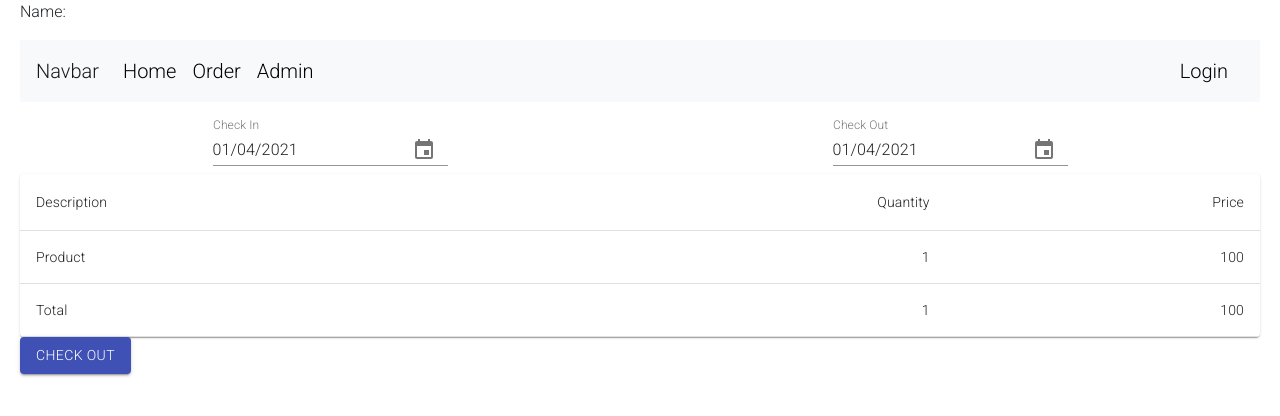
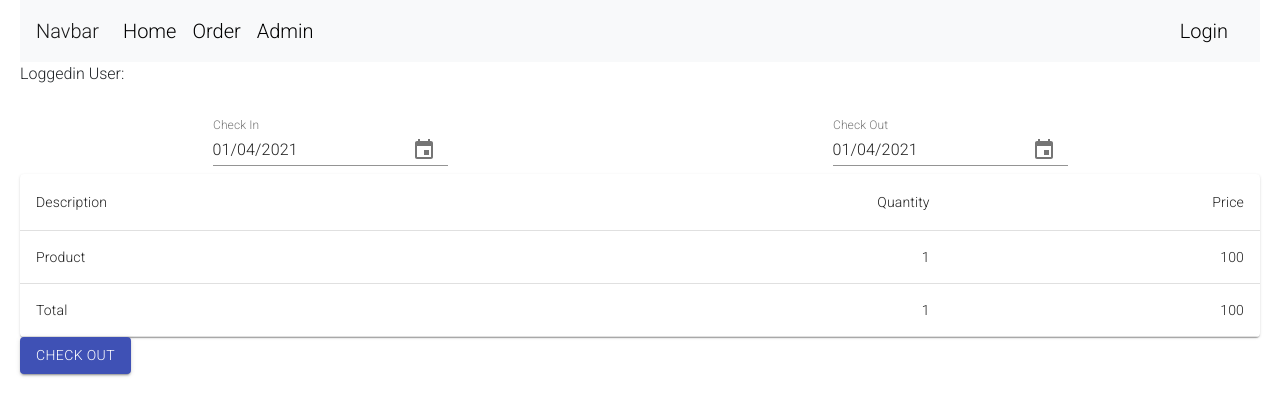
Before and after one commit to jihan212/plant-shop-client, a React (Create React App) app: page /checkout in a window 1280 px wide. Shown: the top 416 px of the page. Built offline with nearby package versions, Linux system fonts and the light colour scheme.

Commit message:
full-stack-client

```diff
--- a/src/App.js
+++ b/src/App.js
@@ -16,7 +16,6 @@ function App() {
   return (
     <div className="Container">
       <UserContext.Provider value={[loggedinUser, setLoggedinUser]}>
-        <p>Name:{loggedinUser.name}</p>
       <Router>
       <Navigation></Navigation>
         <Switch>
--- a/src/components/Checkout/Checkout.js
+++ b/src/components/Checkout/Checkout.js
@@ -65,6 +65,7 @@ const Checkout = () => {
 
     return (
         <div>
+          <p>Loggedin User: {loggedinUser.name}</p>
 
             <MuiPickersUtilsProvider utils={DateFnsUtils}>
       <Grid container justify="space-around">
--- a/src/components/Login/Login.js
+++ b/src/components/Login/Login.js
@@ -55,12 +55,12 @@ const Login = () => {
                     <Form.Control type="password" placeholder="Password" />
                 </Form.Group>
 
-                <Button variant="outline-dark" className="submitBtn" type="submit"> Login </Button>
+                <Button onClick={handleGoogleLogin} variant="outline-dark" className="submitBtn" type="submit"> Login </Button>
             </Form>
             </div>
             <div className="buttons">
                 <Button onClick={handleGoogleLogin} variant="outline-dark"> <FaGoogle /> Continue With Google </Button>
-                <Button variant="outline-dark"> <FaFacebook /> Continue With Facebook </Button>
+                <Button onClick={handleGoogleLogin} variant="outline-dark"> <FaFacebook /> Continue With Facebook </Button>
             </div>
         </div>
     );
```
